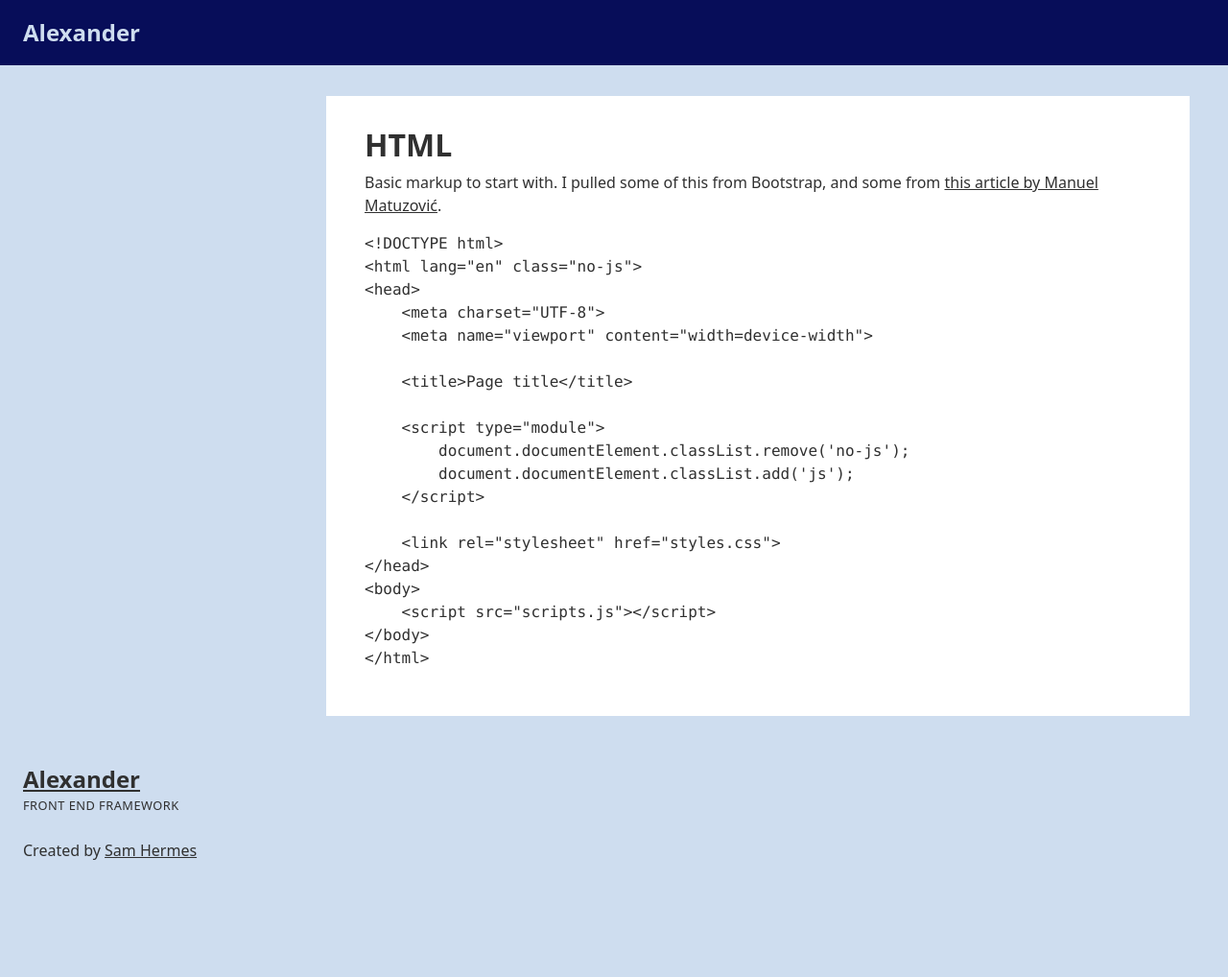
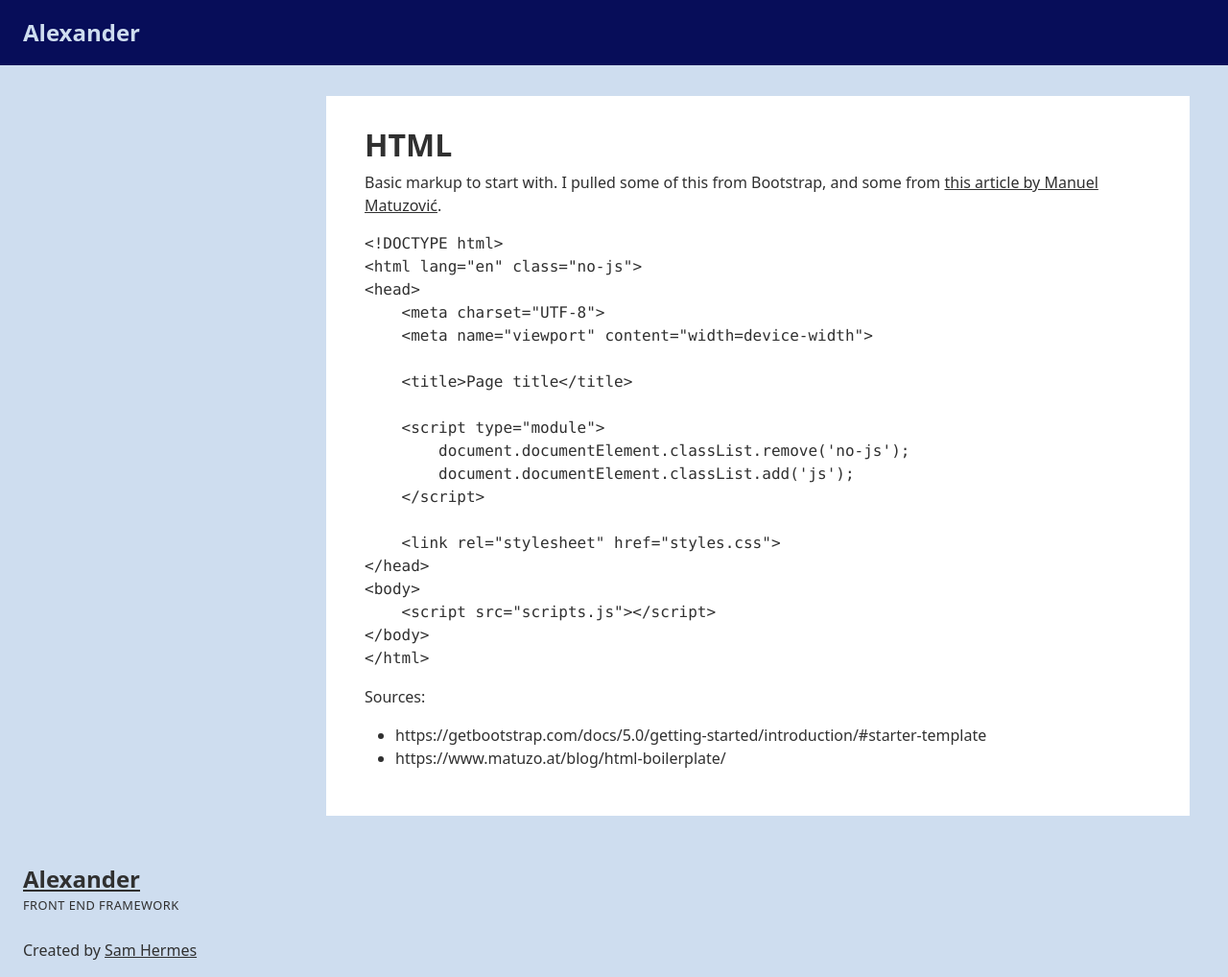
Before and after one commit to samhermes/alexander, a Jekyll site: the page built from docs/base/html.md, in a window 1280 px wide. Shown: the whole page at 96% size. Built offline with Jekyll 4.4.1, drawn with Linux system fonts in a browser that asks for light colours; before the commit the page ends 914 px from its top, so only the background shows below that; some of the changed lines change nothing that is shown.

Commit message:
Add sources

````diff
--- a/docs/base/html.md
+++ b/docs/base/html.md
@@ -24,3 +24,7 @@ Basic markup to start with. I pulled some of this from Bootstrap, and some from
 </body>
 </html>
 ```
+
+Sources:
+- https://getbootstrap.com/docs/5.0/getting-started/introduction/#starter-template
+- https://www.matuzo.at/blog/html-boilerplate/
````
